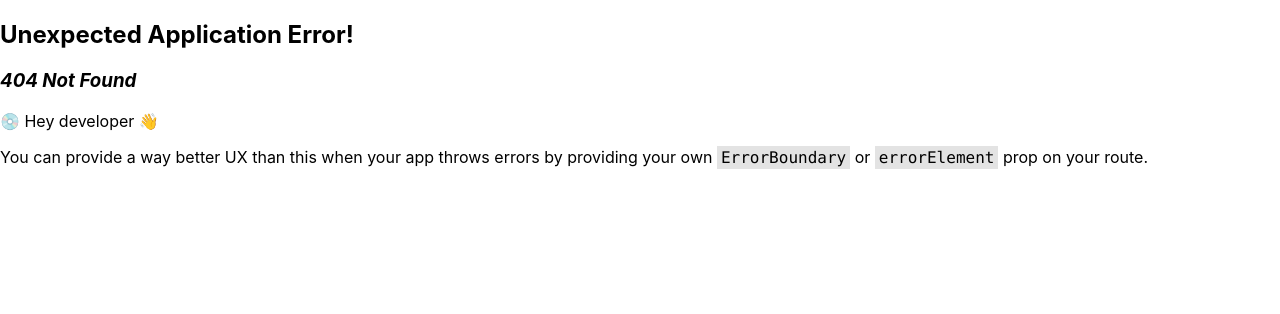
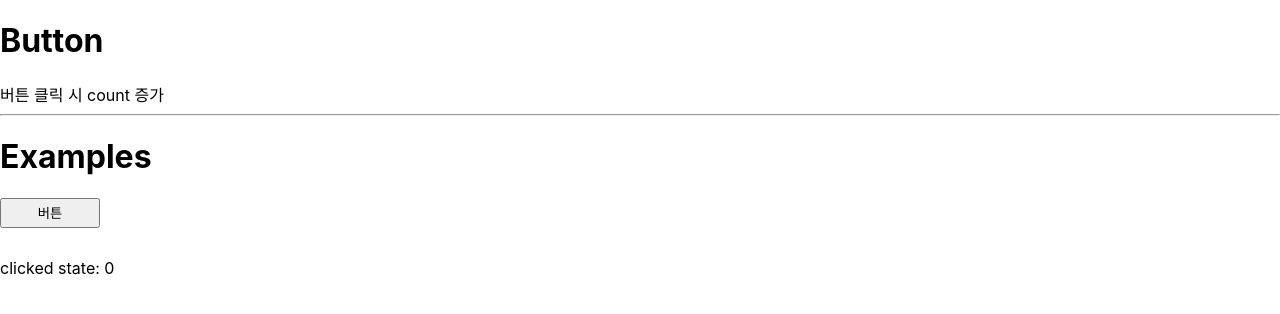
Before and after one commit to JeongGoEun/react-bits, a React (Create React App) app: page /components/button in a window 1280 px wide. Before the commit this address had no page. Shown: the top 314 px of the page. Built offline with nearby package versions, Linux system fonts and the light colour scheme.

Commit message:
button 추가

```diff
--- /dev/null
+++ b/src/components/Button.tsx
@@ -0,0 +1,35 @@
+/** @jsxImportSource @emotion/react */
+import { css } from '@emotion/react'
+import React, { useState } from 'react'
+
+const buttonStyle = css`
+  min-width: 100px;
+  min-height: 30px;
+`
+
+const Button = () => {
+  const [clickCnt, setClickCnt] = useState(0)
+
+  const handleClick = () => {
+    setClickCnt(clickCnt + 1)
+  }
+
+  return (
+    <div>
+      <h1>Button</h1>
+      <div>버튼 클릭 시 count 증가</div>
+
+      <hr></hr>
+
+      <h1>Examples</h1>
+      <div>
+        <button css={buttonStyle} onClick={handleClick}>
+          버튼
+        </button>
+        <div style={{ marginTop: 30 }}>clicked state: {clickCnt}</div>
+      </div>
+    </div>
+  )
+}
+
+export default Button
--- a/src/components/CompBitsTable.tsx
+++ b/src/components/CompBitsTable.tsx
@@ -1,8 +1,13 @@
 /** @jsxImportSource @emotion/react */
-import { css } from '@emotion/react'
-import { componentBitsList } from '../constants/contents'
+import { css } from '@emotion/react';
+import { useEffect } from 'react';
+import { componentBitsList } from '../constants/contents';
 
 const CompBitsTable = () => {
+    useEffect(() => {
+        console.log(componentBitsList);
+    }, []);
+
     return (
         <table css={tableStyles}>
             <thead>
@@ -22,12 +27,12 @@ const CompBitsTable = () => {
                             <td>{comp.discription}</td>
                             <td>{comp.example}</td>
                         </tr>
-          )
+                    );
                 })}
             </tbody>
         </table>
-  )
-}
+    );
+};
 
 const tableStyles = css`
     width: 100%;
@@ -47,6 +52,6 @@ const tableStyles = css`
             }
         }
     }
-`
+`;
 
-export default CompBitsTable
+export default CompBitsTable;
--- a/src/constants/contents.ts
+++ b/src/constants/contents.ts
@@ -13,6 +13,12 @@ const componentBitsList: Array<CompListType> = [
       path: '경로',
       discription: '설명',
       example: '예제'
+    },
+    {
+      name: 'Button',
+      path: 'src/components/Button.tsx',
+      discription: '버튼',
+      example: '/components/button'
     }
 ];
 
--- a/src/index.tsx
+++ b/src/index.tsx
@@ -3,7 +3,7 @@ import ReactDOM from 'react-dom/client'
 import './index.css'
 import App from './App'
 import { createBrowserRouter, RouterProvider } from 'react-router-dom'
-import DetailPage from './pages/DetailPage'
+import Button from './components/Button'
 
 const root = ReactDOM.createRoot(document.getElementById('root') as HTMLElement)
 
@@ -13,8 +13,8 @@ const router = createBrowserRouter([
     element: <App />,
   },
   {
-    path: '/detail',
-    element: <DetailPage />,
+    path: '/components/button',
+    element: <Button />,
   },
 ])
 
--- a/src/pages/DetailPage.tsx
+++ b/src/pages/DetailPage.tsx
@@ -1,5 +1,9 @@
 import { useState, useEffect } from 'react'
 import React from 'react'
+
+interface Props {
+  name: String
+}
 
 const DetailPage = () => {
   return <div></div>
```
Also changed, not shown: 1 other file (tests, documents, lock files or other folders). Lines whose indentation alone changed are shown as unchanged.
